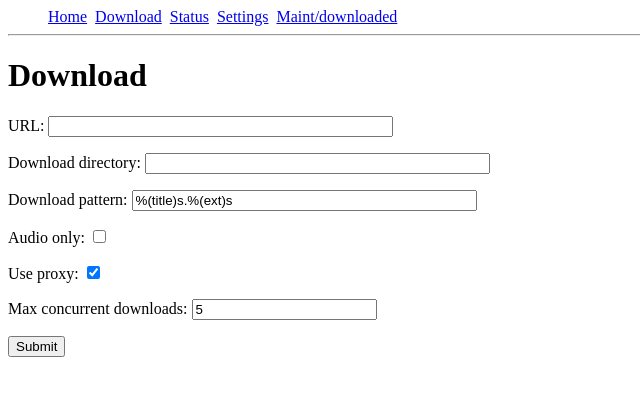
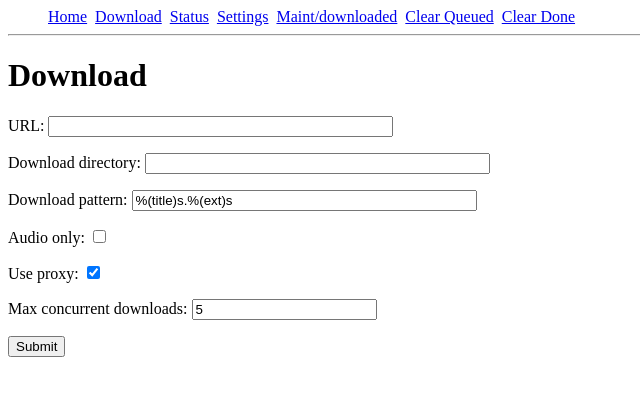
Before and after one commit to mfgering/yt_server, a Flask app: page / in a window 1280 px wide. Shown: the top 396 px of the page, without its empty margins (0-640 px from the left). Run offline with Flask 2, Linux system fonts and the light colour scheme.

Commit message:
clearing entries

```diff
--- a/app/routes.py
+++ b/app/routes.py
@@ -147,10 +147,10 @@ def status():
 def clear_array(arr_name):
 	if arr_name == "queued":
 		deleted = db_stg.Stg().clear_queued()
-		flash("Deleted "+deleted+"queued entries")
+		flash(f"Deleted {deleted} queued entries")
 	if arr_name == "done":
 		deleted = db_stg.Stg().clear_done()
-		flash("Deleted "+deleted+"done entries")
+		flash(f"Deleted {deleted} done entries")
 	return redirect('/status')
 
 @app.route('/log/thread/<thread_id>', methods=['GET'])
--- a/app/templates/base.html
+++ b/app/templates/base.html
@@ -27,7 +27,12 @@
             <li class="main-menu-item">
               <a href="/maint/downloaded">Maint/downloaded</a>
             </li>
-
+            <li class="main-menu-item">
+              <a href="/clear/queued">Clear Queued</a>
+            </li>
+            <li class="main-menu-item">
+              <a href="/clear/done">Clear Done</a>
+            </li>
           </ul>
         </div>
         </br>
```
